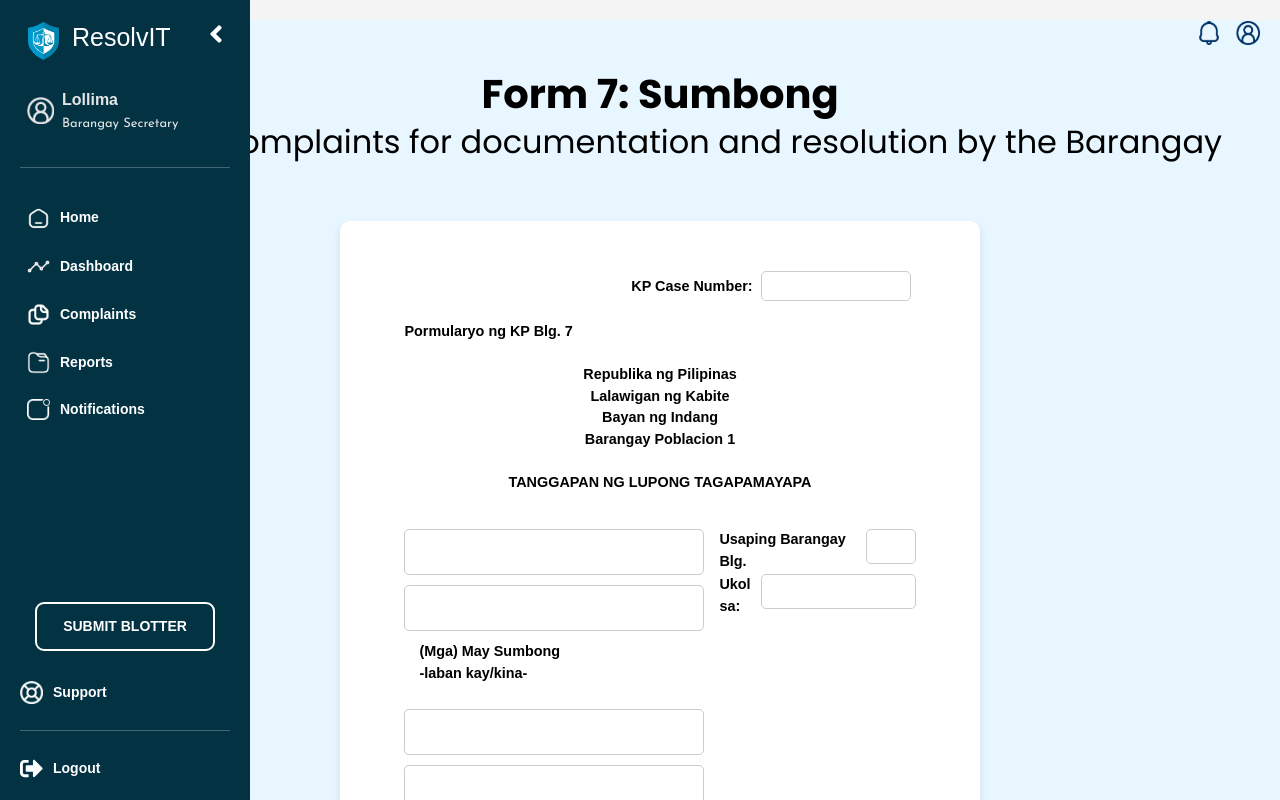
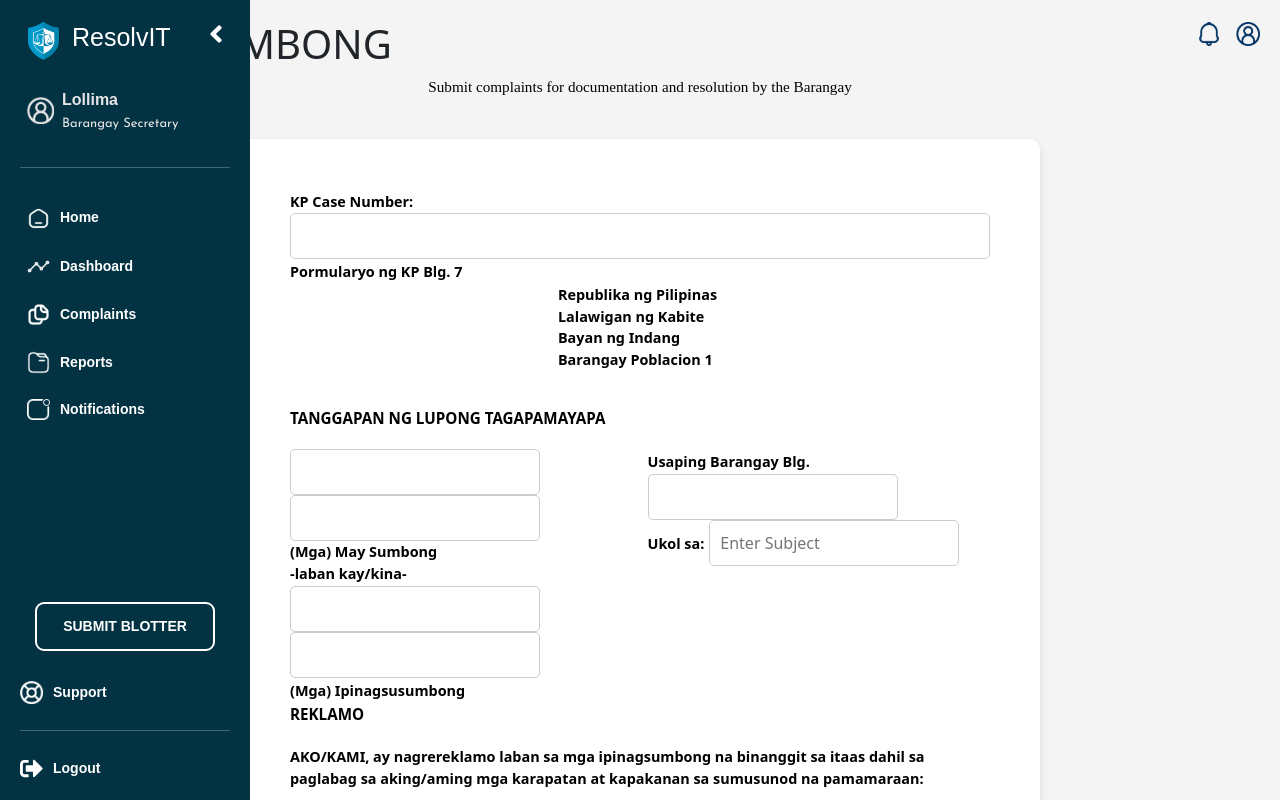
Before and after one commit to tymfernandez/Software-Engineering-2, a React (Vite) app in the folder complaint-hub/: page /form7 in a window 1280 px wide. Built offline with nearby package versions, Linux system fonts and the light colour scheme; no server answers; a web font is replaced by a local one; what chartjs-plugin-datalabels would draw is missing.

Commit message:
Add /form7 endpoint for form7 database and also initial backend for form8

```diff
--- a/complaint-hub/package.json
+++ b/complaint-hub/package.json
@@ -13,6 +13,7 @@
     "@fortawesome/fontawesome-svg-core": "^6.7.2",
     "@fortawesome/free-solid-svg-icons": "^6.7.2",
     "@fortawesome/react-fontawesome": "^0.2.2",
+    "@react-pdf/renderer": "^4.1.6",
     "axios": "^1.7.9",
     "bcryptjs": "^2.4.3",
     "bootstrap": "^5.3.3",
--- a/complaint-hub/src/components/Form7.jsx
+++ b/complaint-hub/src/components/Form7.jsx
@@ -1,158 +1,172 @@
 import React, { useState } from "react";
-import { PDFDownloadLink } from "@react-pdf/renderer";
+import axios from "axios";
+import { useNavigate } from "react-router-dom"; // Import navigate
 import "../main.css";
-import Header from "./Header"; //
-import FormDocuments from "./FormDocuments";
+import Header from "./Header";
 
 const Form7 = () => {
-  const [formData, setFormData] = useState({
-    form7KpCaseNumber: "",
-    form7Blg: "",
-    form7UkolSa: "",
-    form7MaySumbong: "",
-    form7Ipinagsumbong: "",
-    reklamo: "",
-    resolutionRequest: "",
-    form7Day: "",
-    form7Month: "",
-    form7Year: "",
-    form7ReceiveDay: "",
-    form7ReceiveMonth: "",
-    form7ReceiveYear: "",
-  });
+  const [kpCaseNumber, setKpCaseNumber] = useState(""); // Store kpCaseNumber
+  const [usapingBlg, setUsapingBlg] = useState(""); // Store usapingBlg
+  const navigate = useNavigate(); // Initialize navigate
 
-  const handleInputChange = (e) => {
-    const { id, value } = e.target;
-    setFormData((prevData) => ({
-      ...prevData,
-      [id]: value,
-    }));
+  const handleSubmit = (event) => {
+    event.preventDefault();
+
+    // Construct form data from input values
+    const form7Data = {
+      kpCaseNumber: kpCaseNumber, // Include kpCaseNumber
+      maySumbong: event.target.maysumbong1.value + ", " + event.target.maysumbong2.value,
+      ipinagsumbong: event.target.ipinagsumbong1.value + ", " + event.target.ipinagsumbong2.value,
+      usapingBlg: usapingBlg, // Include usapingBlg
+      ukolSa: event.target.ukolSa.value,
+      reklamo: event.target.reklamo.value,
+      kalunasan: event.target.kalunasan.value,
+      day: event.target.day.value,
+      month: event.target.month.value,
+      year: event.target.year.value,
     };
 
+    // Make sure the correct backend URL is used here
+    axios
+      .post("http://localhost:3001/form7", form7Data)
+      .then((response) => {
+        console.log(response);
+        navigate("/dashboard"); // Redirect to dashboard on success
+      })
+      .catch((error) => {
+        console.error("Error adding Form 7 data: ", error);
+      });
+  };
+
+  // Function to fetch the auto-generated numbers from the backend
+  const fetchAutoGeneratedNumbers = async () => {
+    try {
+      const response = await axios.get("http://localhost:3001/form7/autogenerate"); // API endpoint to get the numbers
+      setKpCaseNumber(response.data.kpCaseNumber); // Set the kpCaseNumber
+      setUsapingBlg(response.data.usapingBlg); // Set the usapingBlg
+    } catch (error) {
+      console.error("Error fetching auto-generated numbers: ", error);
+    }
+  };
+
+  // Fetch the auto-generated numbers when the component mounts
+  React.useEffect(() => {
+    fetchAutoGeneratedNumbers();
+  }, []);
+
   return (
-    <div className="form7-page">
+    <div className="katibayan-form-page">
       <Header showButton={false} />
-      <h1 className="form7-title">Form 7: Sumbong</h1>
-      <h2 className="form7-subtitle">Submit complaints for documentation and resolution by the Barangay</h2>
+      <div className="katibayan-form-text">
+        <h1>FORM 7: SUMBONG</h1>
+        <p>Submit complaints for documentation and resolution by the Barangay</p>
 
-      <div className="form7-container">
-        <form>
-          <div className="form7-kp-input">
-            <label className="form7-kpcase">
-              KP Case Number: &nbsp;
-              <input type="text" id="form7KpCaseNumber" onChange={handleInputChange} />
-            </label>
+        <div className="tanggapan-form-container">
+          <form className="katibayan-form" onSubmit={handleSubmit}>
+            <div className="kp-input">
+              <label className="kpcase">KP Case Number:</label>
+              <input
+                type="text"
+                id="kpnum"
+                name="kpnum"
+                value={kpCaseNumber}
+                readOnly // Make it non-editable
+                required
+              />
             </div>
-          <div className="form7-pormularyoblg">
-            <label className="form7-pormularyo">Pormularyo ng KP Blg. 7</label>
+
+            <div className="pormularyoblg">
+              <label className="pormularyo">Pormularyo ng KP Blg. 7</label>
             </div>
-          <div className="form7-heading">
-          <label className="form7-head">
+
+            <div className="heading">
+              <label className="head">
                 Republika ng Pilipinas <br />
                 Lalawigan ng Kabite <br />
                 Bayan ng Indang <br />
                 Barangay Poblacion 1
               </label>
             </div>
+
             <div className="form-group">
-            <label className="form7-centered-label">
+              <label className="centered-label">
                 <br /> TANGGAPAN NG LUPONG TAGAPAMAYAPA
               </label>
             </div>
+
             <div className="form-row two-columns centered-row">
               <div className="form-group">
-              <input type="text" id="form7Maysumbong" onChange={handleInputChange} /> <br />
-              <input type="text" id="form7Maysumbong" onChange={handleInputChange} /> <br />
-              <label className="form7-sumbong">
+                <input type="text" id="maysumbong1" name="maysumbong1" required /> <br />
+                <input type="text" id="maysumbong2" name="maysumbong2" required />
+                <label className="sumbong">
                   (Mga) May Sumbong <br /> -laban kay/kina-
-              </label> <br />
-              <input type="text" id="form7Ipinagsumbong" onChange={handleInputChange} /> <br />
-              <input type="text" id="form7Ipinagsumbong" onChange={handleInputChange} /> <br />
-              <label className="form7-sumbong"> (Mga) Ipinagsusumbong </label>
+                </label>
+                <input type="text" id="ipinagsumbong1" name="ipinagsumbong1" required /> <br />
+                <input type="text" id="ipinagsumbong2" name="ipinagsumbong2" required />
+                <label className="sumbong"> (Mga) Ipinagsusumbong </label>
               </div>
 
               <div className="form-group">
-              <div className="form7-blg-input">
+                <div className="blg-input">
                   <label>Usaping Barangay Blg. </label>
-                <input type="text" id="form7Blg" onChange={handleInputChange} />
+                  <input
+                    type="text"
+                    id="blg"
+                    name="blg"
+                    value={usapingBlg}
+                    readOnly // Make it non-editable
+                    required
+                  />
                 </div>
-              <div className="form7-ukol-input">
+                <div className="ukol-input">
                   <label>Ukol sa:</label>
-                <input type="text" id="form7UkolSa" onChange={handleInputChange} />
+                  <input type="text" id="ukolSa" name="ukolSa" placeholder="Enter Subject" required />
                 </div>
               </div>
             </div>
+
             <div className="form-group">
-            <label className="form7-centered-label">REKLAMO</label>
-          </div>
-          <div className="form7-paragraph">
-            <label className="form7-justify">
-            AKO/KAMI, ay nagrereklamo laban sa mga ipinagsusumbong na binanggit sa itaas dahil sa paglabag sa aking/aming mga karapatan at kapakanan sa sumusunod na pamamaraan:
-
-              <textarea id="reklamo" onChange={handleInputChange}></textarea>
-            </label>
-          </div>
-          <div className="form7-paragraph">
-            <label className="form7-justify">
-            DAHIL DITO, AKO/KAMI, na nakikiusap na ipagkaloob sa akin/amin
-                ang sumusunod na (mga) kalunasan nang naaalinsunod sa batas at/o
-                pagkamakatuwiran:
-              <textarea id="resolutionRequest" onChange={handleInputChange}></textarea>
-            </label>
+              <label className="centered-label">REKLAMO</label>
             </div>
 
-          <div className="form7-form-input">
-            <label className="form7-indent">Ginawa ngayong ika-</label>
-            <input type="text" id="form7Day" onChange={handleInputChange} />
+            <div className="paragraph">
+              <label className="justify">
+                AKO/KAMI, ay nagrereklamo laban sa mga ipinagsumbong na binanggit sa itaas dahil sa
+                paglabag sa aking/aming mga karapatan at kapakanan sa sumusunod na pamamaraan:
+              </label>
+              <textarea id="reklamo" name="reklamo" required placeholder="Enter complaint details here"></textarea>
+            </div>
+
+            <div className="paragraph">
+              <label className="justify">
+                DAHIL DITO, AKO/KAMI, na nakikiusap na ipagkaloob sa akin/amin ang sumusunod na (mga)
+                kalunasan nang naaalinsunod sa batas at/o pagkamakatuwiran:
+              </label>
+              <textarea id="kalunasan" name="kalunasan" required placeholder="Enter requested solution here"></textarea>
+            </div>
+
+            <br />
+            <div className="form-input">
+              <label className="indent">Ginawa ngayong ika-</label>
+              <input type="text" id="day" name="day" placeholder="Day" required />
               <label>araw ng</label>
-            <input type="text" id="form7Month" onChange={handleInputChange} />
-            <label>20</label>
-            <input type="text" id="form7Year" onChange={handleInputChange} />
+              <input type="text" id="month" name="month" placeholder="Month" required />
+              <label>, 20</label>
+              <input type="text" id="year" name="year" placeholder="Year" required />
               <label>.</label>
             </div>
             <br />
-
-          <div className="form7-sign-container">
-              <div className="form7-sign-line"></div>
+            <div className="button-group">
+              <button type="button" className="print-button" onClick={() => window.print()}>
+                Print
+              </button>
+              <button type="submit" className="next-button">
+                Next
+              </button>
             </div>
-          <p className="form7-sign-text">(Mga) May Sumbong</p>
-          <br />
-          <div className="form7-form-input">
-            <label className="form7-indent">Tinanggap at inihain ngayong ika-</label>
-            <input type="text" id="form7ReceiveDay" onChange={handleInputChange} />
-            <label>araw ng</label>
-            <input type="text" id="form7ReceiveMonth" onChange={handleInputChange} />
-            <label>20</label>
-            <input type="text" id="form7ReceiveYear" onChange={handleInputChange} />
-            <label>.</label>
-          </div>
-          <br /> <br />
-          <br />
-          <div className="form7-sig-container">
-              <div className="form7-sig-line"></div>
-          </div>
-          <p className="form7-sig-text">Punong Barangay/Kalihim ng Lupon</p>
-            <br />
           </form>
         </div>
-      <div className="form7-button-group">
-          <button
-            type="button"
-            className="form7-print-button"
-            onClick={() => window.print()}
-          >
-            Print
-          </button>
-          <button type="button" className="form7-next-button">
-            {" "}
-            Next{" "}
-          </button>
       </div>
-
-        <PDFDownloadLink document={<FormDocuments data={formData} />} fileName="Form7_Sumbong.pdf">
-          {({ loading }) => (loading ? "Generating PDF..." : "Download PDF")}
-        </PDFDownloadLink>
-
     </div>
   );
 };
--- a/complaint-hub/src/components/Form8.jsx
+++ b/complaint-hub/src/components/Form8.jsx
@@ -1,8 +1,55 @@
-import React from "react";
+import React, { useState, useEffect } from "react";
+import axios from "axios";
 import "../main.css";
 import Header from "./Header";
 
 const Form8 = () => {
+  const [kpCaseNumber, setKpCaseNumber] = useState(""); // Store kpCaseNumber
+  const [form8Date, setForm8Date] = useState(""); // Store form8Date
+  const [form8Year, setForm8Year] = useState(""); // Store form8Year
+  const [form8Day, setForm8Day] = useState(""); // Store form8Day
+  const [form8Month, setForm8Month] = useState(""); // Store form8Month
+  const [form8Time, setForm8Time] = useState(""); // Store form8Time
+
+  // Function to fetch the auto-generated KP Case Number
+  const fetchAutoGeneratedNumbers = async () => {
+    try {
+      const response = await axios.get("http://localhost:3001/form8/autogenerate"); // API endpoint to get the numbers
+      setKpCaseNumber(response.data.kpCaseNumber); // Set the kpCaseNumber
+    } catch (error) {
+      console.error("Error fetching auto-generated numbers: ", error);
+    }
+  };
+
+  // Fetch the auto-generated numbers when the component mounts
+  useEffect(() => {
+    fetchAutoGeneratedNumbers();
+  }, []);
+
+  const handleSubmit = (event) => {
+    event.preventDefault();
+
+    // Construct form data from input values
+    const form8Data = {
+      kpCaseNumber: kpCaseNumber,
+      kay: event.target.form8Kay.value,
+      maySumbong: event.target.form8Sumbong.value,
+      date: `${form8Day} ${form8Month}, 20${form8Year}`,
+      time: form8Time,
+    };
+
+    // Make sure the correct backend URL is used here
+    axios
+      .post("http://localhost:3001/form8", form8Data)
+      .then((response) => {
+        console.log(response);
+        // You can redirect or do something else upon success here
+      })
+      .catch((error) => {
+        console.error("Error submitting Form 8 data: ", error);
+      });
+  };
+
   return (
     <div className="form8-page">
       <Header showButton={false} />
@@ -11,10 +58,10 @@ const Form8 = () => {
         <h2 className="form8-subtitle">Para sa complainant o nagrereklamo</h2>
 
         <div className="form8-container">
-          <form className="form8">
+          <form className="form8" onSubmit={handleSubmit}>
             <div className="form8-kp-input">
               <label className="form8-kpcase">KP Case Number:</label>
-              <input type="text" id="form8-kpnum" placeholder=" " />
+              <input type="text" id="form8-kpnum" value={kpCaseNumber} readOnly required />
             </div>
             <div className="form8-pormularyoblg">
               <label className="form8-pormularyo">Pormularyo ng KP Blg. 8</label>
@@ -33,22 +80,35 @@ const Form8 = () => {
               </label>
             </div>
             <div className="form8-date">
-              <input type="text" id="form8-date" placeholder=" " />
+              <input
+                type="text"
+                id="form8-date"
+                value={`${form8Day} ${form8Month}`}
+                onChange={(e) => setForm8Date(e.target.value)}
+                required
+              />
               <label>, 20</label>
-              <input type="text" id="form8-year" placeholder=" " />
+              <input
+                type="text"
+                id="form8-year"
+                value={form8Year}
+                onChange={(e) => setForm8Year(e.target.value)}
+                required
+              />
             </div>
             <div className="form8-group">
               <label className="form8-centered-label">
                 <br /> PAABISO NG PAGDINIG <br />
                 (Mga Hakbang ng Pamamagitan)
               </label>
-            </div> <br/>
+            </div>
+            <br/>
             <div className="form8-may-sumbong">
               <div className="form8-kay-input">
                 <label>KAY: </label>
-                <input type="text" id="form8-kay" placeholder=" " />
+                <input type="text" id="form8-kay" required />
               </div>
-              <input type="text" id="form8-sumbong" placeholder=" " /> <br/>
+              <input type="text" id="form8-sumbong" required /> <br/>
               <label className="form8-text-sumbong"> (Mga) May Sumbong </label>
             </div>
             <br /> <br />
@@ -56,25 +116,49 @@ const Form8 = () => {
               <label className="form8-indent">
                 Ikaw ay inuutusan na sa akin sa ika-
               </label>
-              <input type="text" id="form8-day" placeholder=" " />
+              <input
+                type="text"
+                id="form8-day"
+                value={form8Day}
+                onChange={(e) => setForm8Day(e.target.value)}
+                required
+              />
               <label>araw ng</label>
-              <input type="text" id="form8-month" placeholder=" " />
+              <input
+                type="text"
+                id="form8-month"
+                value={form8Month}
+                onChange={(e) => setForm8Month(e.target.value)}
+                required
+              />
               <label>, 20</label>
-              <input type="text" id="form8-year" placeholder=" " />
+              <input
+                type="text"
+                id="form8-year"
+                value={form8Year}
+                onChange={(e) => setForm8Year(e.target.value)}
+                required
+              />
             </div>
             <div className="form8-form-input">
               <label>sa ganap na ika-</label>
-              <input type="text" id="form8-time" placeholder=" " />
+              <input
+                type="text"
+                id="form8-time"
+                value={form8Time}
+                onChange={(e) => setForm8Time(e.target.value)}
+                required
+              />
               <label>ng umaga/hapon, para sa pagdinig ng inyong sumbong.</label>
             </div>
             <br />
             <div className="form8-form-input">
               <label className="form8-indent">Ngayong ika-</label>
-              <input type="text" id="form8-day" placeholder=" " />
+              <input type="text" id="form8-day" placeholder=" " required />
               <label>araw ng</label>
-              <input type="text" id="form8-month" placeholder=" " />
+              <input type="text" id="form8-month" placeholder=" " required />
               <label>, 20</label>
-              <input type="text" id="form8-year" placeholder=" " />
+              <input type="text" id="form8-year" placeholder=" " required />
               <label>.</label>
             </div>
             <br />
@@ -88,11 +172,11 @@ const Form8 = () => {
             <br /> <br />
             <div className="form8-form-input">
               <label className="form8-indent">Pinaaabisuhan ngayong ika-</label>
-              <input type="text" id="form8-day" placeholder=" " />
+              <input type="text" id="form8-day" placeholder=" " required />
               <label> ng</label>
-              <input type="text" id="form8-month" placeholder=" " />
+              <input type="text" id="form8-month" placeholder=" " required />
               <label>, 20</label>
-              <input type="text" id="form8-year" placeholder=" " />
+              <input type="text" id="form8-year" placeholder=" " required />
               <label>.</label>
             </div>
             <br /> <br />
@@ -105,8 +189,6 @@ const Form8 = () => {
               </div>
               <p className="form8-sign-text">(Mga) May Sumbong</p>
             </div>
-          </form>
-        </div>
             <div className="form8-button-group">
               <button
                 type="button"
@@ -115,10 +197,11 @@ const Form8 = () => {
               >
                 Print
               </button>
-          <button type="button" className="form8-next-button">
-            {" "}
-            Proceed to Form 9{" "}
+              <button type="submit" className="form8-next-button">
+                Proceed to Form 9
               </button>
+            </div>
+          </form>
         </div>
       </div>
     </div>
```
Also changed, not shown: complaint-hub/src/components/FormDocuments.jsx (+24 -13 lines), complaint-hub/src/components/server/index.js (+81 -0 lines), complaint-hub/src/components/server/models/form8.js (added, +32 -0 lines), 1 other file (tests, documents, lock files or other folders). Lines whose indentation alone changed are shown as unchanged.
